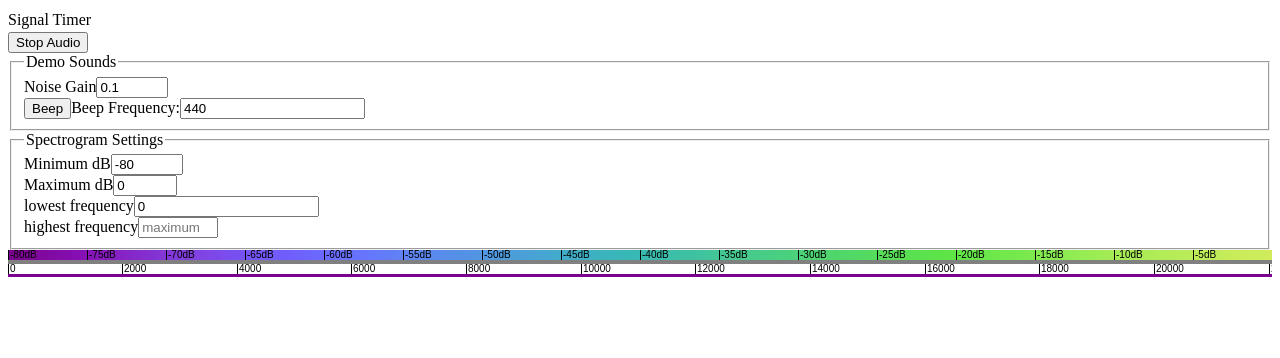
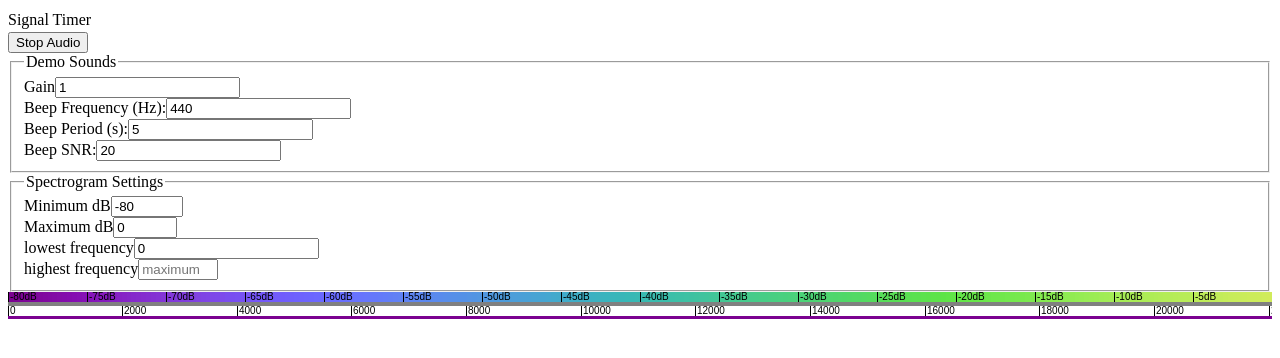
Before and after one commit to ChrisJohnsen/WebAudio-signal-timer, a Vue app: page / in a window 1280 px wide. Both pictures are taken after a click on the button "Start Audio". Shown: the top 358 px of the page. Built offline with nearby package versions, Linux system fonts and the light colour scheme.

Commit message:
periodic beep demo sound

```diff
--- a/src/App.vue
+++ b/src/App.vue
@@ -1,15 +1,16 @@
 <script setup lang="ts">
-import { computed, reactive, ref, watch } from 'vue'
+import type { Pausable } from '@vueuse/core'
+import { computed, reactive, ref } from 'vue'
 import SpectrogramHistory from './components/SpectrogramHistory.vue'
-import useBeep from './composables/useBeep'
-import useWhiteNoise from './composables/useWhiteNoise'
+import useNoisyPeriodicBeep from './composables/useNoisyPeriodicBeep'
 
 const running = ref(false)
 const startStopText = computed(() => (running.value ? 'Stop Audio' : 'Start Audio'))
 
-const beeping = ref(false)
+const snr = ref(20)
+const gain = ref(1)
 const frequency = ref(440)
-const noiseGain = ref(0.1)
+const period = ref(5)
 const noises = ref<AudioNode[]>([])
 
 const dbRange = reactive({ min: -80, max: 0 })
@@ -27,7 +28,7 @@ const bandHighEmptyForInfinite = computed<number | string>({
 })
 
 let audioContext: AudioContext | undefined
-let beep: (ev: Event) => void = () => {} // replaced when beeper is created after user interaction required for Web Audio
+let periodicPauser: Pausable | undefined
 
 const startStop = () => {
   if (running.value) return stop()
@@ -38,20 +39,19 @@ const startStop = () => {
     running.value = audioContext ? audioContext.state == 'running' : false
   })
 
-  const beeper = useBeep(audioContext, frequency)
-  beep = () => beeper.beep()
-  watch(beeper.beeping, (beepersBeeping) => (beeping.value = beepersBeeping))
+  const periodic = useNoisyPeriodicBeep(audioContext, snr, { frequency, period }, gain)
+  periodicPauser = periodic.pause
 
-  const noisy = useWhiteNoise(audioContext, 5, noiseGain)
-
-  noises.value = [beeper.node, noisy.node]
+  noises.value = [periodic.node]
 
   start()
 
   function start() {
     audioContext?.resume()
+    periodicPauser?.resume()
   }
   function stop() {
+    periodicPauser?.pause()
     audioContext?.suspend()
   }
 }
@@ -65,13 +65,20 @@ const startStop = () => {
     <fieldset v-if="running">
       <legend>Demo Sounds</legend>
       <div>
-        <label for="noise-gain">Noise Gain</label
-        ><input id="noise-gain" type="number" v-model="noiseGain" min="0" max="1" step="0.05" />
+        <label for="demo-gain">Gain</label
+        ><input id="demo-gain" type="number" v-model="gain" min="0" />
       </div>
       <div>
-        <button :disabled="beeping" @click="beep">Beep</button>
-        <label for="beep-frequency">Beep Frequency:</label
-        ><input id="beep-frequency" type="number" v-model="frequency" />
+        <label for="beep-frequency">Beep Frequency (Hz):</label
+        ><input id="beep-frequency" type="number" v-model="frequency" min="1" />
+      </div>
+      <div>
+        <label for="beep-period">Beep Period (s):</label
+        ><input id="beep-period" type="number" v-model="period" min="1" />
+      </div>
+      <div>
+        <label for="beep-snr">Beep SNR:</label
+        ><input id="beep-snr" type="number" v-model="snr" min="0" />
       </div>
     </fieldset>
     <fieldset>
--- /dev/null
+++ b/src/composables/useNoisyPeriodicBeep.ts
@@ -0,0 +1,37 @@
+import { useIntervalFn, type Pausable } from '@vueuse/core'
+import { computed, toRef, watch, type MaybeRefOrGetter } from 'vue'
+import useBeep from './useBeep'
+import useWhiteNoise from './useWhiteNoise'
+
+export default function useNoisyPeriodicBeep(
+  audioContext: BaseAudioContext,
+  snr: MaybeRefOrGetter<number>,
+  beep: { frequency: MaybeRefOrGetter<number>; period: MaybeRefOrGetter<number> },
+  gain: MaybeRefOrGetter<number> = 1
+): {
+  pause: Pausable
+  node: AudioNode
+  gainParam: AudioParam
+} {
+  const snrRef = toRef(snr)
+  const noise = useWhiteNoise(
+    audioContext,
+    5,
+    computed(() => 1 / snrRef.value)
+  )
+  const beeper = useBeep(audioContext, beep.frequency)
+
+  const gainRef = toRef(gain)
+  const gainNode = new GainNode(audioContext, { gain: gainRef.value })
+  watch(gainRef, (newGain) => gainNode.gain.setTargetAtTime(newGain, audioContext.currentTime, 0.2))
+
+  noise.node.connect(gainNode)
+  beeper.node.connect(gainNode)
+
+  const pause = useIntervalFn(
+    () => beeper.beep(),
+    computed(() => 1000 * toRef(beep.period).value),
+    { immediate: true }
+  )
+  return { pause, node: gainNode, gainParam: gainNode.gain }
+}
```
